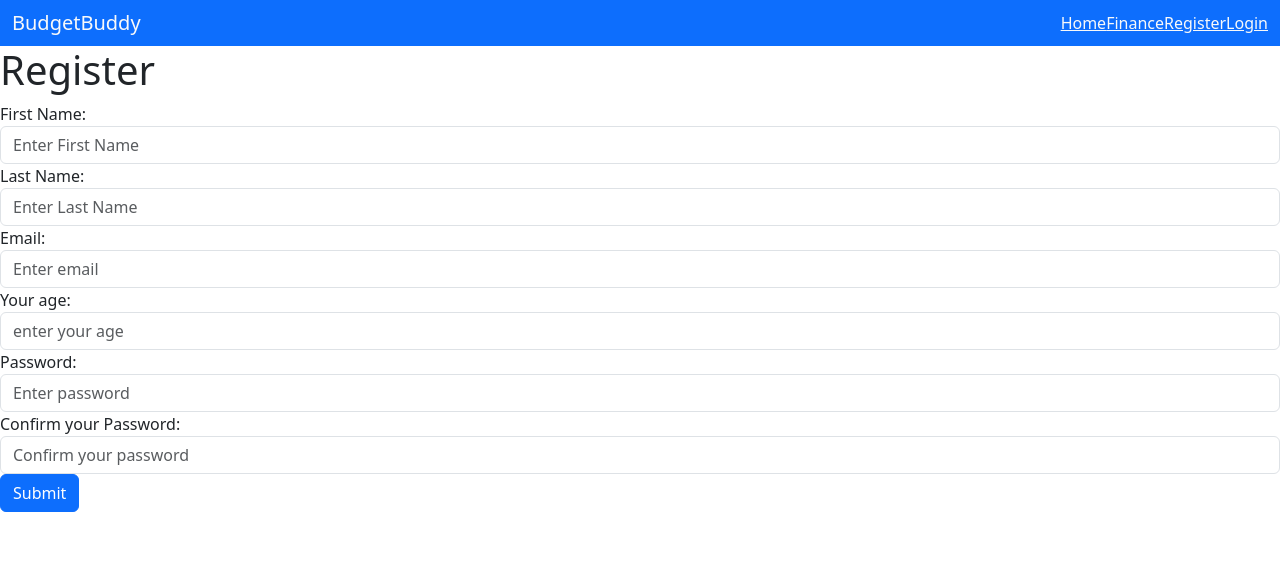
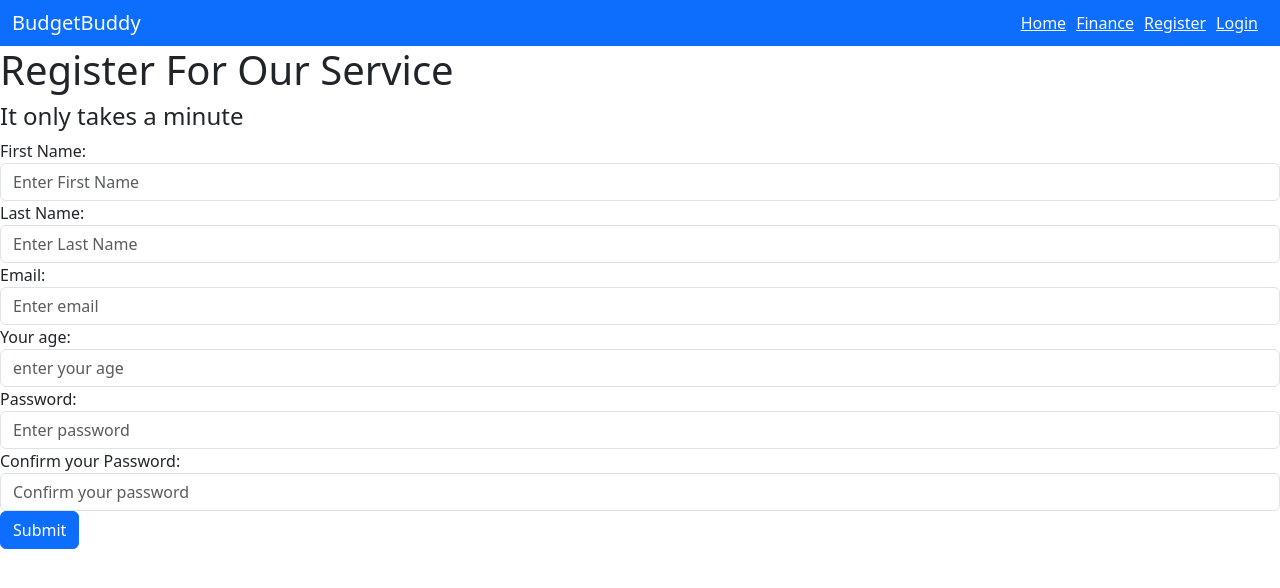
Before and after one commit to Dorian-Mayamba/bgn-hackathon-consisten6-frontend, a React (Create React App) app in the folder personal_financial_adviser/: page /register in a window 1280 px wide. Shown: the top 588 px of the page. Built offline with nearby package versions, Linux system fonts and the light colour scheme.

Commit message:
nav elements spaced

```diff
--- a/personal_financial_adviser/src/components/Register.jsx
+++ b/personal_financial_adviser/src/components/Register.jsx
@@ -1,7 +1,8 @@
 export function Register() {
     return (
         <div>
-            <h1>Register</h1>
+            <h1>Register For Our Service</h1>
+            <h4>It only takes a minute</h4>
             <form action="/action_page.php">
                 <div className="form-group">
                     <label for="forename">First Name:</label>
--- a/personal_financial_adviser/src/styles/Navbar.css
+++ b/personal_financial_adviser/src/styles/Navbar.css
@@ -1,3 +1,11 @@
-li:hover{
-    color: black;
+/* Navbar.css */
+
+/* Spacing for list items */
+.navbar-nav li {
+  margin-right: 10px; /* Adjust the spacing as needed */
 }
+
+/* Change color on hover */
+.navbar-nav li a {
+  color: black;
+}
```
